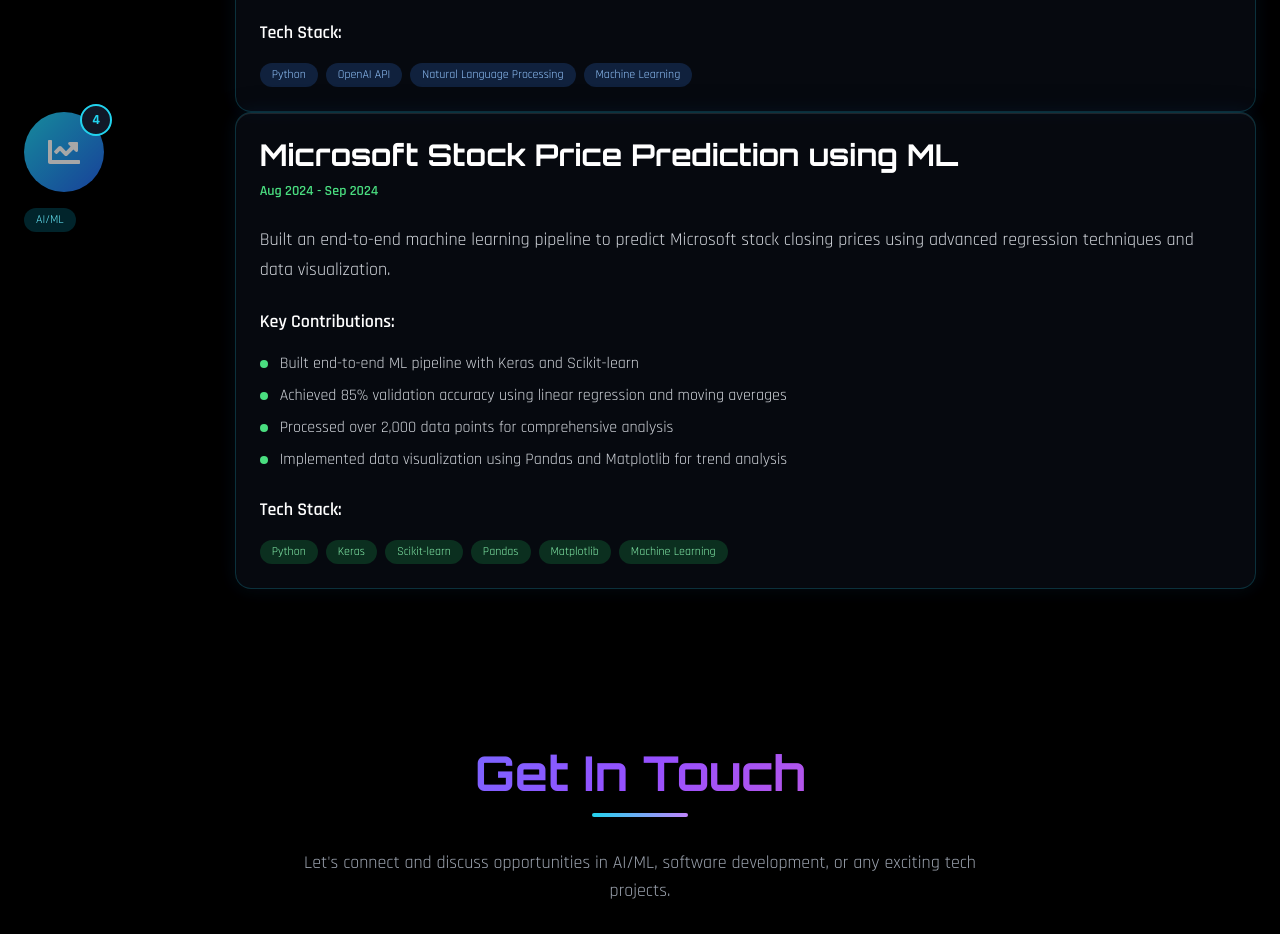
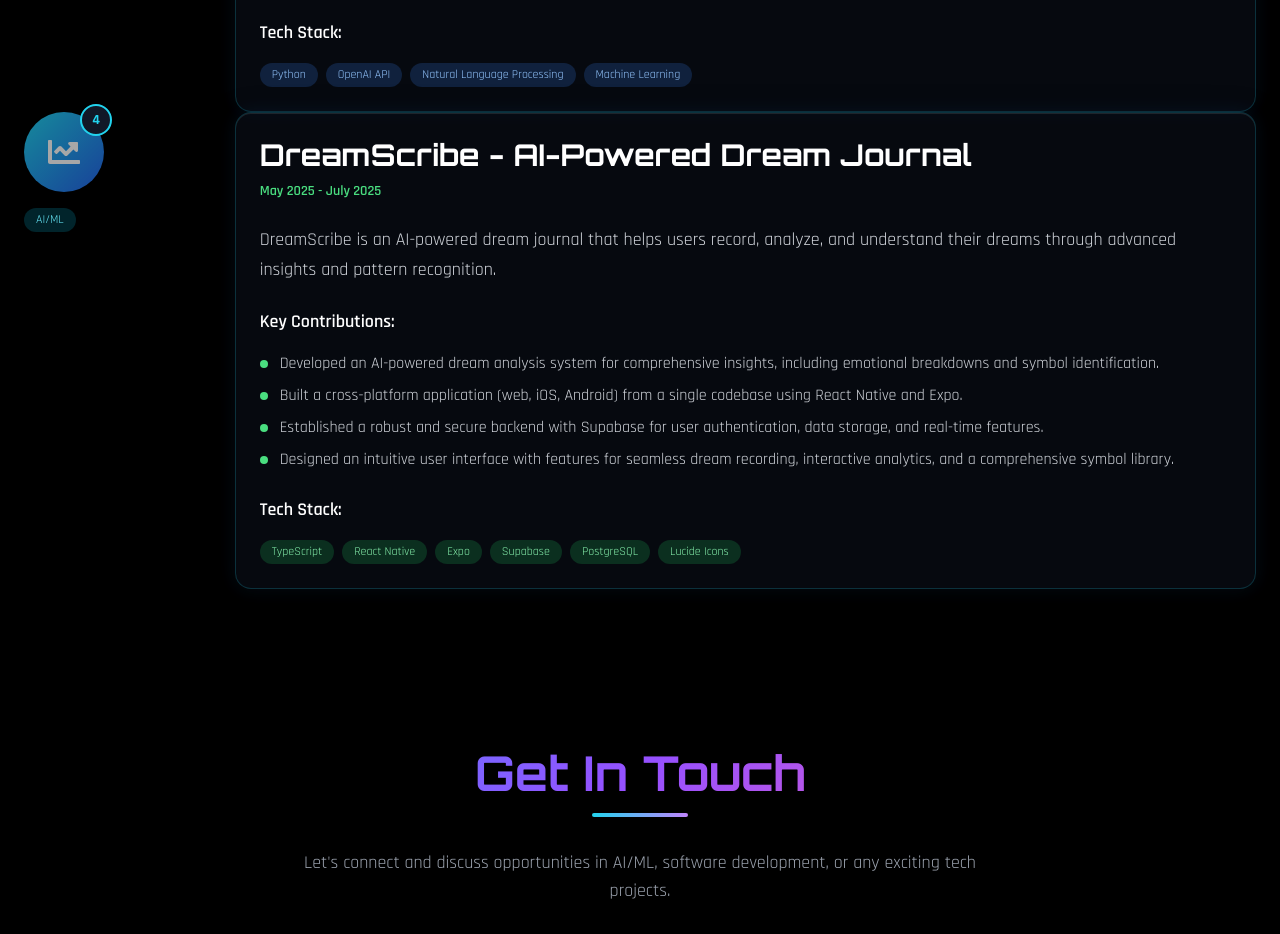
Before and after one commit to AdityaAneNenu/My_Portfolio, a Next.js app: page / in a window 1280 px wide. Shown: the part 4820-5754 px from the top of the page. Built offline with nearby package versions, Linux system fonts and the light colour scheme.

Commit message:
Portfolio minor changes

```diff
--- a/src/app/page.tsx
+++ b/src/app/page.tsx
@@ -81,16 +81,16 @@
     },
     {
       id: 4,
-      title: "Microsoft Stock Price Prediction using ML",
-      period: "Aug 2024 - Sep 2024",
-      description: "Built an end-to-end machine learning pipeline to predict Microsoft stock closing prices using advanced regression techniques and data visualization.",
+      title: "DreamScribe - AI-Powered Dream Journal",
+      period: "May 2025 - July 2025",
+      description: "DreamScribe is an AI-powered dream journal that helps users record, analyze, and understand their dreams through advanced insights and pattern recognition.",
       keyContributions: [
-        "Built end-to-end ML pipeline with Keras and Scikit-learn",
-        "Achieved 85% validation accuracy using linear regression and moving averages",
-        "Processed over 2,000 data points for comprehensive analysis",
-        "Implemented data visualization using Pandas and Matplotlib for trend analysis"
+        "Developed an AI-powered dream analysis system for comprehensive insights, including emotional breakdowns and symbol identification.",
+        "Built a cross-platform application (web, iOS, Android) from a single codebase using React Native and Expo.",
+        "Established a robust and secure backend with Supabase for user authentication, data storage, and real-time features.",
+        "Designed an intuitive user interface with features for seamless dream recording, interactive analytics, and a comprehensive symbol library."
       ],
-      techStack: ["Python", "Keras", "Scikit-learn", "Pandas", "Matplotlib", "Machine Learning"],
+      techStack: ["TypeScript", "React Native", "Expo", "Supabase", "PostgreSQL", "Lucide Icons"],
       icon: FaChartLine,
       color: "green",
       category: "AI/ML"
```
Also changed, not shown: 1 other file (tests, documents, lock files or other folders).
